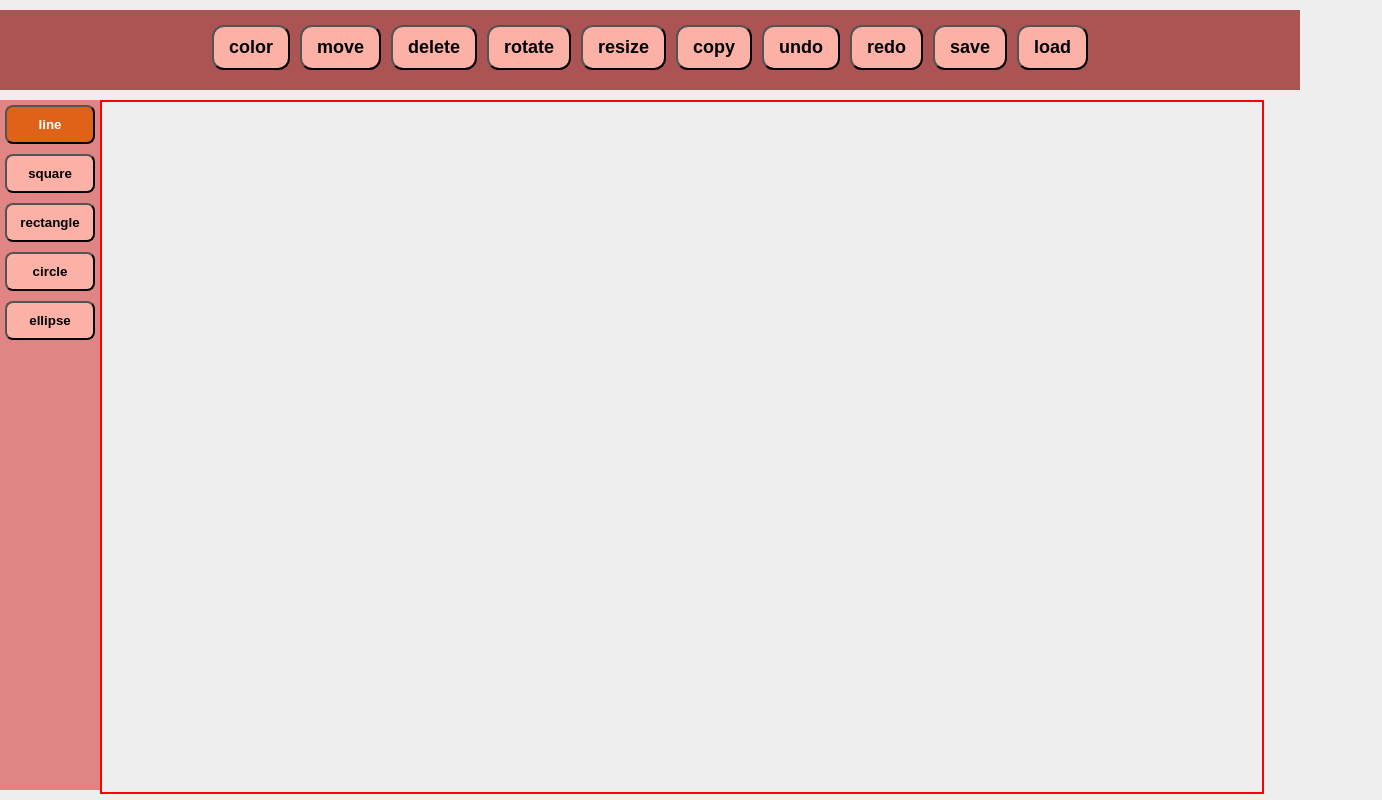
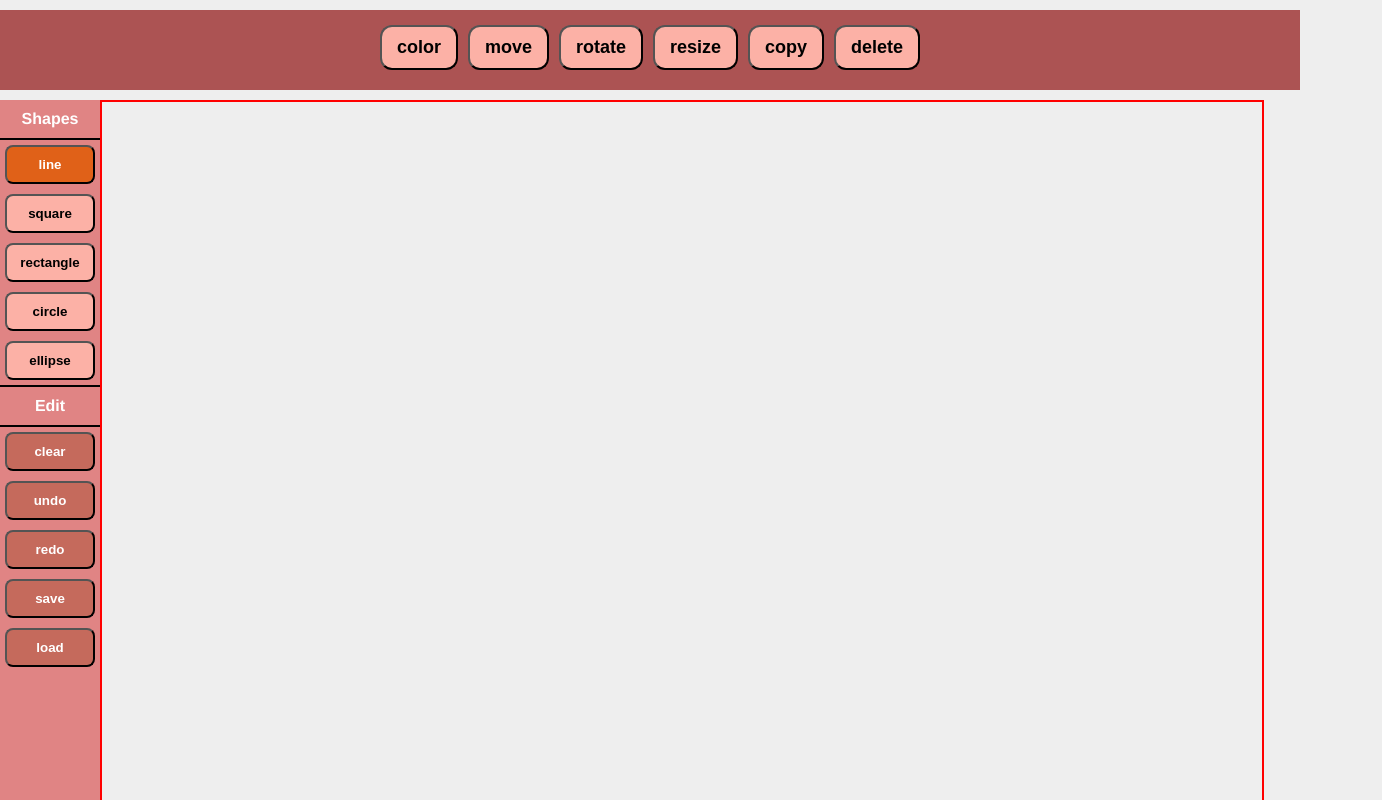
Before and after one commit to Mohamed-code-13/Simple-Paint, a Vue app in the folder paint-frontend/: page / in a window 1280 px wide. Shown: the top 800 px of the page, 1382 px wide, since content can reach past the window. Built offline with nearby package versions, Linux system fonts and the light colour scheme; no server answers.

Commit message:
Create an edit tool bar. Implementing the claer feature in the front and in the backend.

```diff
--- a/paint-frontend/src/App.vue
+++ b/paint-frontend/src/App.vue
@@ -3,6 +3,7 @@
   <div class="wrapper">
     <div class="leftcolumn">
       <ShapePicker :selectedShape="selectedShape" @changeShape="changeShape" />
+      <EditBar @changeEdit="changeEdit" />
     </div>
     <div class="rightcolumn">
       <CanvasComponent
@@ -18,20 +19,37 @@
 import ShapePicker from "./components/ShapePicker.vue";
 import ToolBar from "./components/ToolBar.vue";
 import CanvasComponent from "./components/CanvasComponent.vue";
+import EditBar from "./components/EditBar.vue";
 
 const apiUrl = "http://localhost:8080";
 
 export default {
   name: "App",
+  components: {
+    ShapePicker,
+    ToolBar,
+    CanvasComponent,
+    EditBar,
+  },
   data() {
     return {
       selectedShape: "line",
       shapes: [],
     };
   },
+  mounted() {
+    this.getAllShapes();
+  },
   methods: {
     changeShape(s) {
       this.selectedShape = s;
+    },
+    changeEdit(e) {
+      switch (e) {
+        case "clear":
+          this.deleteAll();
+          break;
+      }
     },
     async createShape(e) {
       const cUrl = apiUrl + "/create";
@@ -58,11 +76,13 @@ export default {
 
       this.shapes = await response.json();
     },
-  },
-  components: {
-    ShapePicker,
-    ToolBar,
-    CanvasComponent,
+    async deleteAll() {
+      const dUrl = apiUrl + "/clear";
+
+      await fetch(dUrl);
+
+      await this.getAllShapes();
+    },
   },
 };
 </script>
@@ -87,7 +107,7 @@ body {
 
 .wrapper {
   margin: 0 auto;
-  height: calc(100% - 110px);
+  height: 70%;
   width: 100%;
   grid-row: 1;
 }
--- a/paint-frontend/src/components/CanvasComponent.vue
+++ b/paint-frontend/src/components/CanvasComponent.vue
@@ -94,7 +94,7 @@ export default {
 </script>
 
 <style scoped>
-#canvas-component {
+#canvas-component #myCanvas {
   height: 100%;
   width: 100%;
   border: 2px solid red;
--- /dev/null
+++ b/paint-frontend/src/components/EditBar.vue
@@ -0,0 +1,60 @@
+<template>
+  <div id="editBar">
+    <div class="title">Edit</div>
+    <div class="grid-container">
+      <button
+        v-for="tool in allTools"
+        :key="tool"
+        @click="changeEdit(tool)"
+        class="grid-item"
+      >
+        {{ tool }}
+      </button>
+    </div>
+  </div>
+</template>
+
+<script>
+export default {
+  name: "EditBar",
+  methods: {
+    changeEdit(tool) {
+      this.$emit("changeEdit", tool);
+    },
+  },
+  computed: {
+    allTools() {
+      return ["clear", "undo", "redo", "save", "load"];
+    },
+  },
+};
+</script>
+
+<style scoped>
+.title {
+  color: #fff;
+  font-weight: bold;
+  padding: 10px;
+  border-bottom: 2px solid black;
+  border-top: 2px solid black;
+}
+#editBar {
+  background: #e08484;
+  width: 100px;
+  height: 90%;
+}
+.grid-container {
+  display: grid;
+  grid-template-columns: 1fr;
+}
+
+.grid-item {
+  text-align: center;
+  margin: 5px;
+  padding: 10px 5px;
+  background: #c56a5c;
+  color: white;
+  font-weight: bold;
+  border-radius: 8px;
+}
+</style>
--- a/paint-frontend/src/components/ShapePicker.vue
+++ b/paint-frontend/src/components/ShapePicker.vue
@@ -1,5 +1,6 @@
 <template>
   <div id="shapePicker">
+    <div class="title">Shapes</div>
     <div class="grid-container">
       <button
         v-for="shape in allShapes"
@@ -33,10 +34,16 @@ export default {
 </script>
 
 <style scoped>
+.title {
+  color: #fff;
+  font-weight: bold;
+  padding: 10px;
+  border-bottom: 2px solid black;
+}
 #shapePicker {
   background: #e08484;
   width: 100px;
-  height: 100%;
+  /* height: 100%; */
 }
 .grid-container {
   display: grid;
--- a/paint-frontend/src/components/ToolBar.vue
+++ b/paint-frontend/src/components/ToolBar.vue
@@ -13,18 +13,7 @@ export default {
   name: "ToolBar",
   computed: {
     allOptions() {
-      return [
-        "color",
-        "move",
-        "delete",
-        "rotate",
-        "resize",
-        "copy",
-        "undo",
-        "redo",
-        "save",
-        "load",
-      ];
+      return ["color", "move", "rotate", "resize", "copy", "delete"];
     },
   },
 };
```
Also changed, not shown: 1 other file (tests, documents, lock files or other folders).
